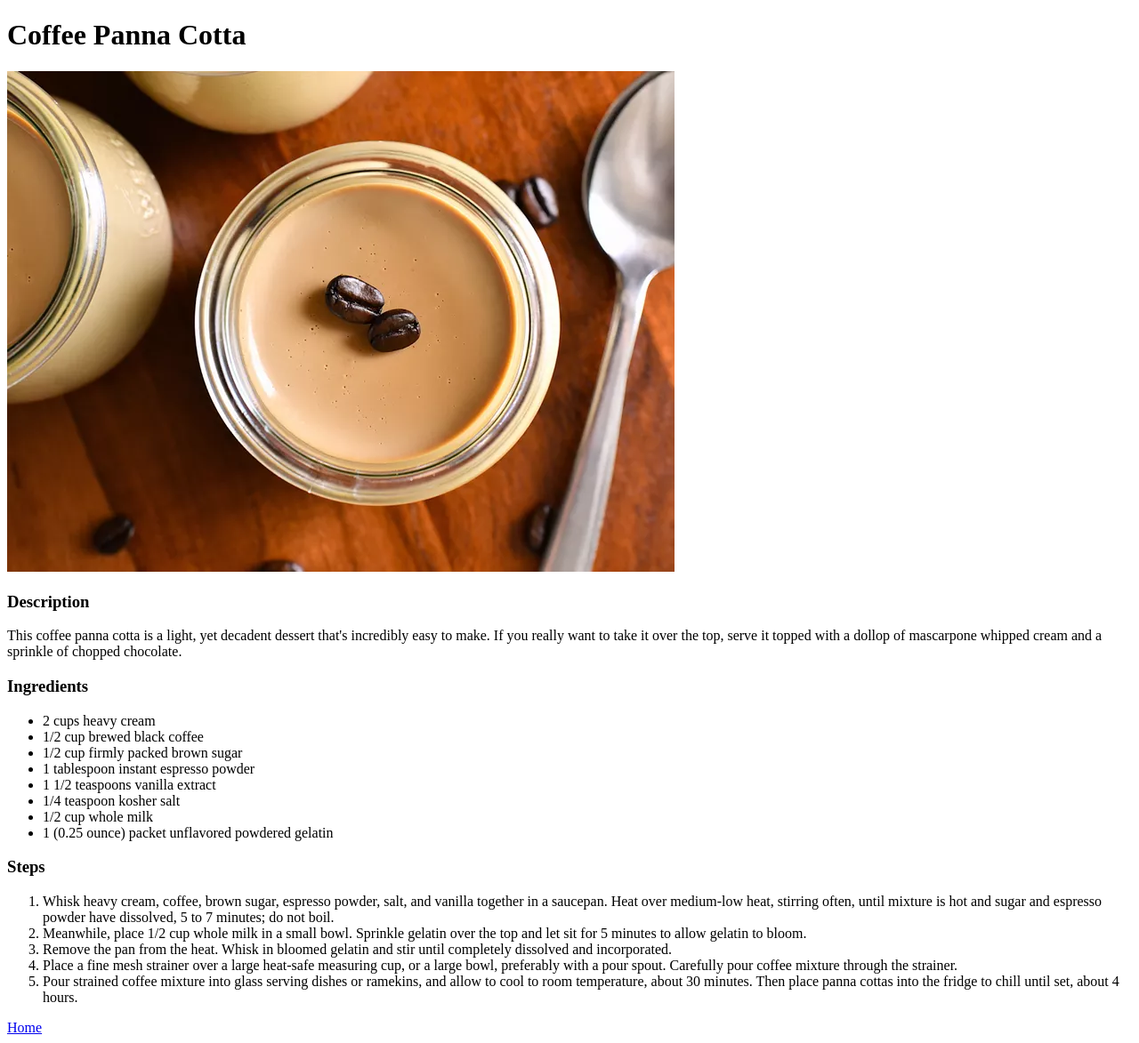
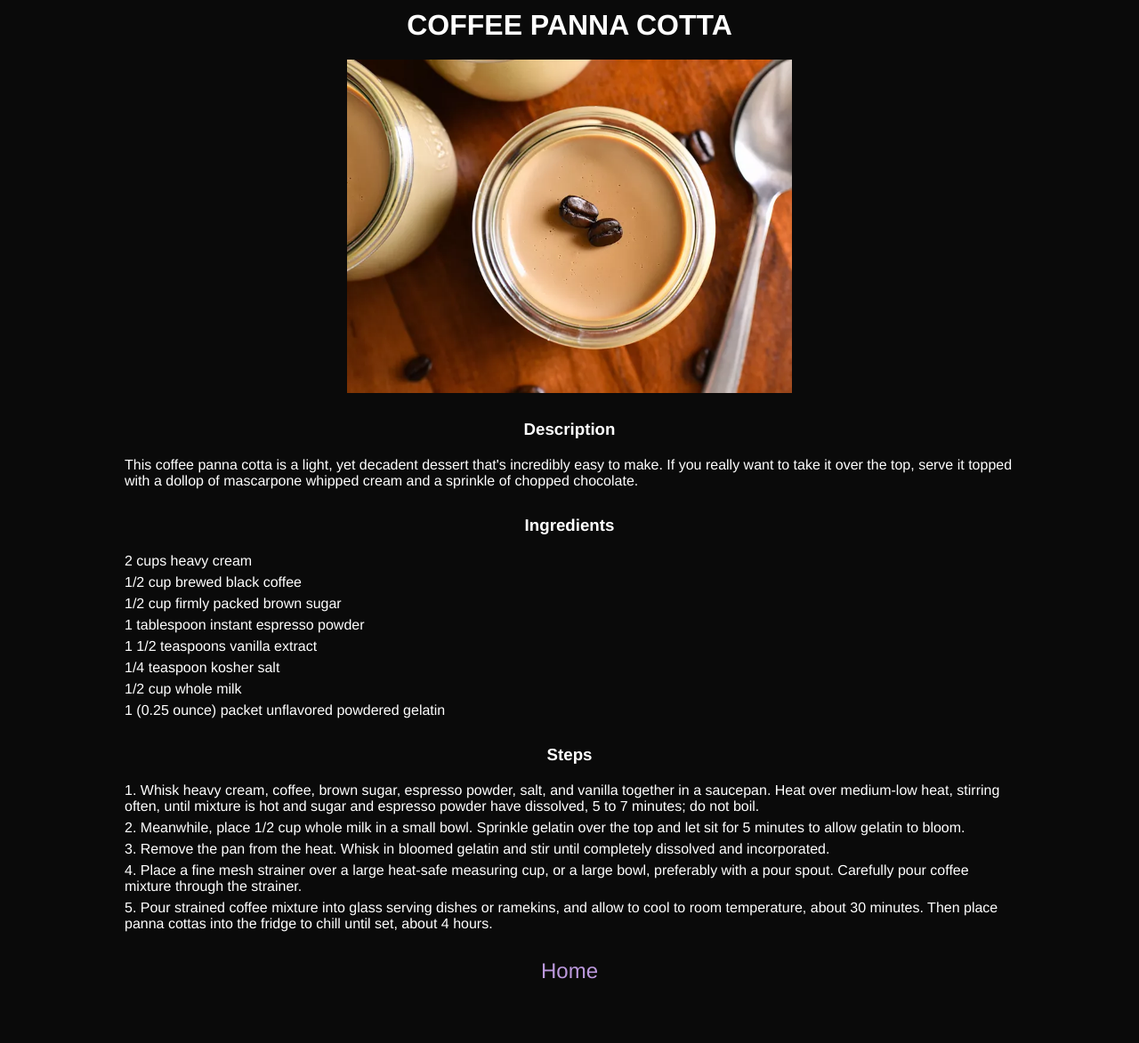
Before and after one commit to minorlu/odin-recipes, a plain HTML site: page recipes/coffee-panna-cotta.html in a window 1280 px wide. Shown: the whole page at 89% size. After the commit the page ends 1136 px from the top, so only its background shows below. Drawn offline with Linux system fonts and the light colour scheme.

Commit message:
Add styles to recipe website.
Add styles.css that demonstrates skills of setting fonts, colors, using
display and box-sizing mechanics.

```diff
--- a/recipes/coffee-panna-cotta.html
+++ b/recipes/coffee-panna-cotta.html
@@ -1,6 +1,7 @@
 <!DOCTYPE html>
 <html lang="en">
   <head>
+    <link rel="stylesheet" href="../styles.css">
     <meta charset="UTF-8" />
     <meta name="viewport" content="width=device-width, initial-scale=1.0" />
     <title>Coffee Panna Cotta recipe</title>
@@ -61,6 +62,6 @@
       </li>
     </ol>
 
-    <a href="../index.html">Home</a>
+    <a class="home-link" href="../index.html">Home</a>
   </body>
 </html>
--- /dev/null
+++ b/styles.css
@@ -0,0 +1,70 @@
+*,
+*::before,
+*::after {
+  box-sizing: border-box;
+  margin: 0;
+  padding: 0;
+  color: white;
+}
+
+
+body {
+  font-family: 'Franklin Gothic Medium', 'Arial Narrow', Arial, sans-serif;
+  background-color: #0a0a0a;
+  width: 1000px;
+  margin: 0 auto;
+}
+
+
+h1 {
+  font-size: 2em;
+  text-align: center;
+  margin: 10px 0 20px;
+  text-transform: uppercase;
+}
+
+ul>li {
+  margin-bottom: 6px;
+  list-style-type: none;
+  text-align: left;
+}
+
+ol>li {
+  margin-bottom: 6px;
+  text-align: left;
+  list-style-position: inside;
+}
+
+.menu>li {
+  text-align: center;
+}
+
+a {
+  color: rgb(188, 153, 221);
+  font-size: 1.5em;
+  text-decoration: none;
+  transition: 0.5s ease;
+  display: block;
+}
+
+a:hover {
+  color: rgb(123, 84, 160);
+  transition: 0.5s ease;
+  font-size: 1.6em;
+}
+
+img {
+  margin: 0 auto;
+  display: block;
+  width: 500px;
+}
+
+h3 {
+  text-align: center;
+  margin: 30px 0 20px;
+}
+
+.home-link {
+  margin: 30px 0;
+  text-align: center;
+}
```
Also changed, not shown: index.html (+2 -1 lines), recipes/hot-honey-drumsticks.html (+2 -1 lines), recipes/lasagna.html (+2 -1 lines).
